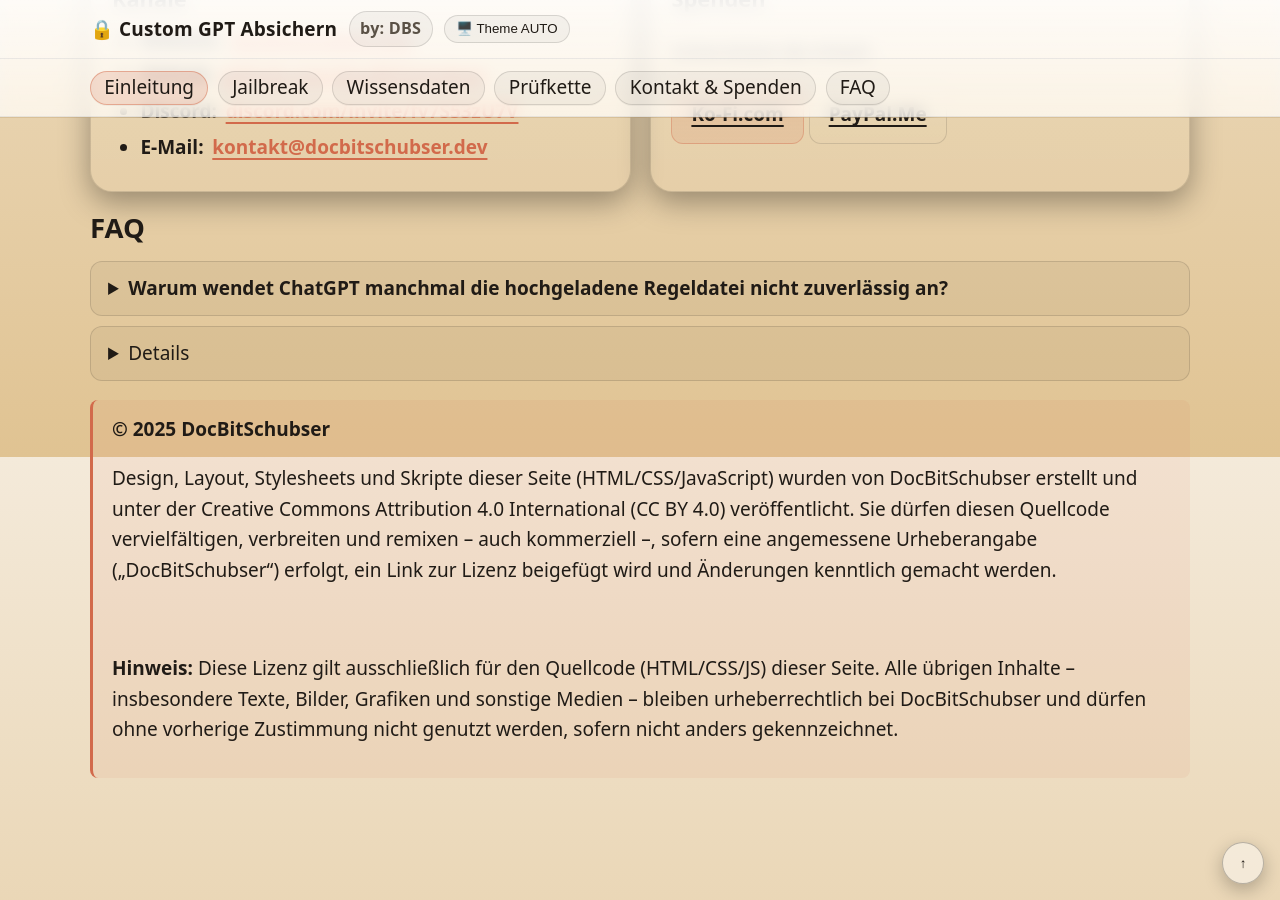
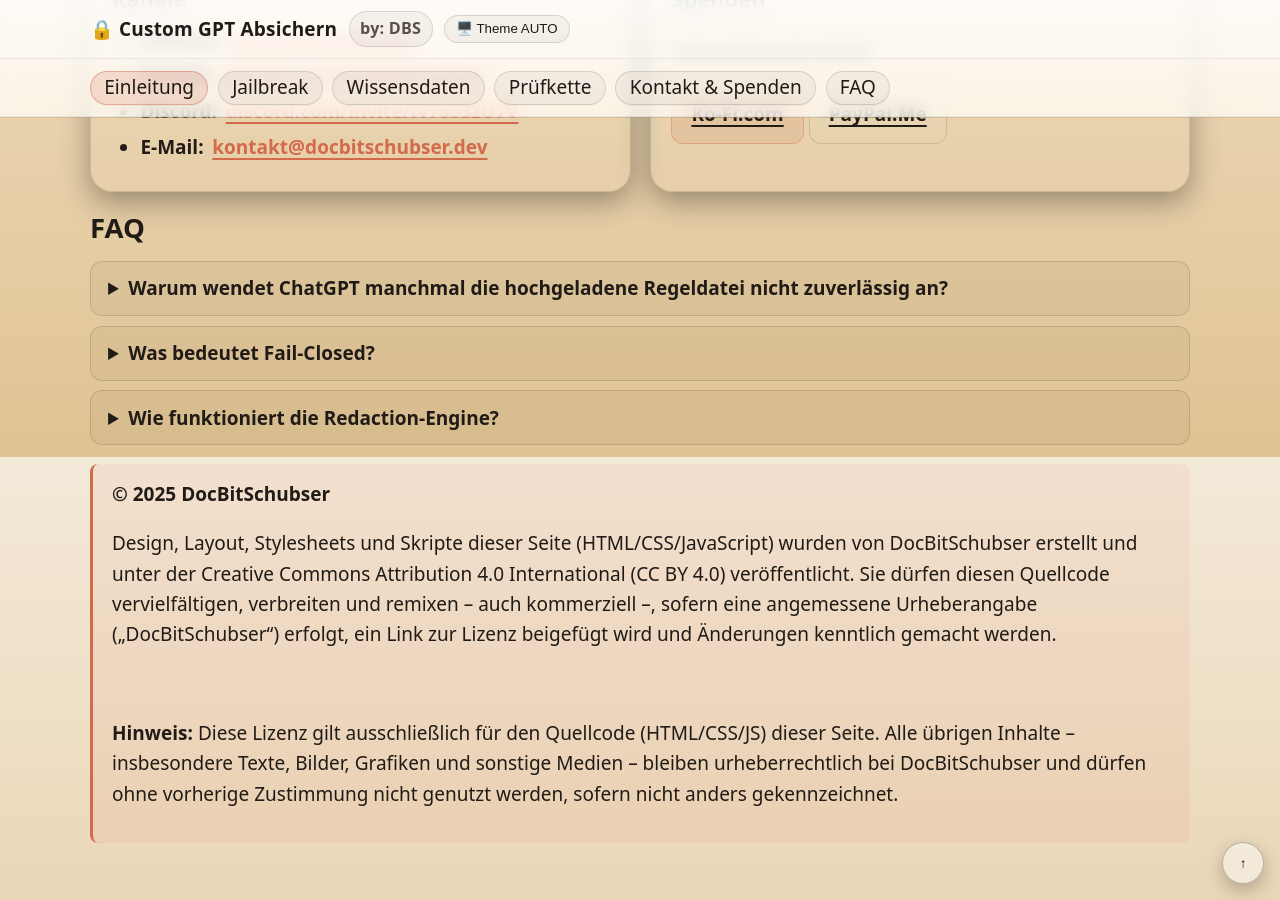
Before and after one commit to DocBitSchubser/ChatGPT_GPT-RuleCompass, a Jekyll site: the page built from docs/index.html, in a window 1280 px wide and 900 px high, scrolled down 4043 px. Built offline with Jekyll 4.4.1, drawn with Linux system fonts in a browser that asks for light colours.

Commit message:
Update index.html

```diff
--- a/docs/index.html
+++ b/docs/index.html
@@ -557,7 +557,6 @@ locale: de_DE
           <p>Das Hinweis-Feld eines Custom GPT muss mit der Regelanweisung aus 'Schnellstart für ChatGPT‑GPTs -> 2) System‑Prompt (Hinweis-Feld)' beginnen. Jede andere Instruktion davor kann dazu führen, dass die Regeln nicht angewendet werden.</p>
         </details>
         <details>
-        <details>
           <summary>Was bedeutet Fail-Closed?</summary>
           <p>Bei Unsicherheit oder Regelkonflikt wird die Ausgabe verweigert, statt ein potenziell unsicheres Ergebnis zu liefern.</p>
         </details>
@@ -565,7 +564,6 @@ locale: de_DE
           <summary>Wie funktioniert die Redaction-Engine?</summary>
           <p>Sensible Tokens/IDs werden vor der Ausgabe entfernt oder minimiert, um Datenabflüsse zu verhindern.</p>
         </details>
-      </section>
         <div class="callout">
           <strong>© 2025 DocBitSchubser</strong>
            <P>Design, Layout, Stylesheets und Skripte dieser Seite (HTML/CSS/JavaScript) wurden von DocBitSchubser erstellt und unter der Creative Commons Attribution 4.0 International (CC BY 4.0) veröffentlicht. Sie dürfen diesen Quellcode vervielfältigen, verbreiten und remixen – auch kommerziell –, sofern eine angemessene Urheberangabe („DocBitSchubser“) erfolgt, ein Link zur Lizenz beigefügt wird und Änderungen kenntlich gemacht werden.</P><br>
```
